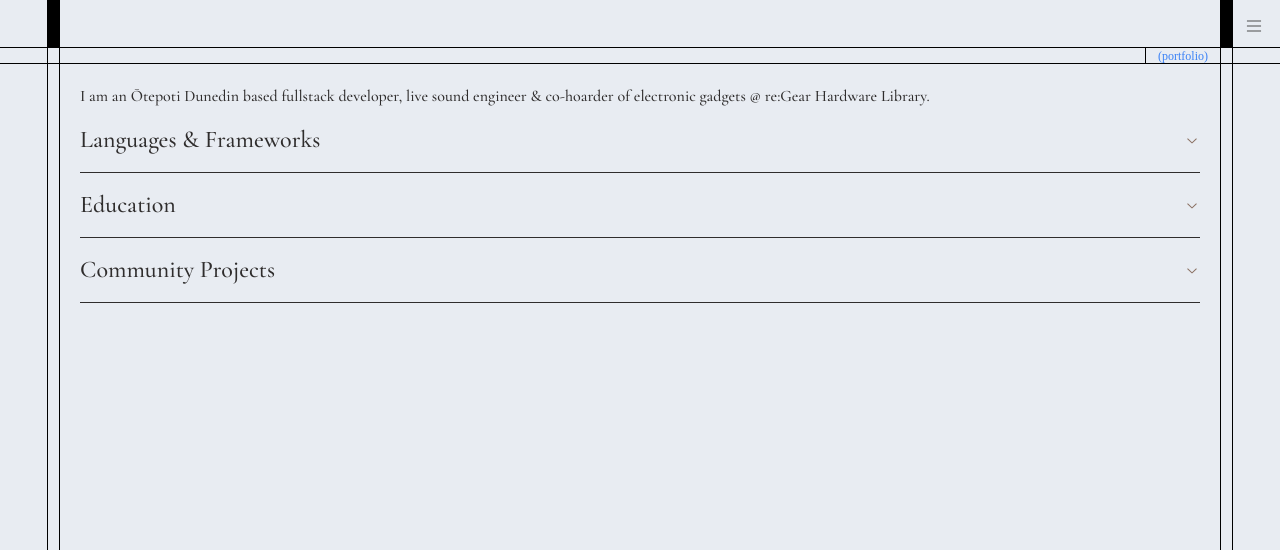
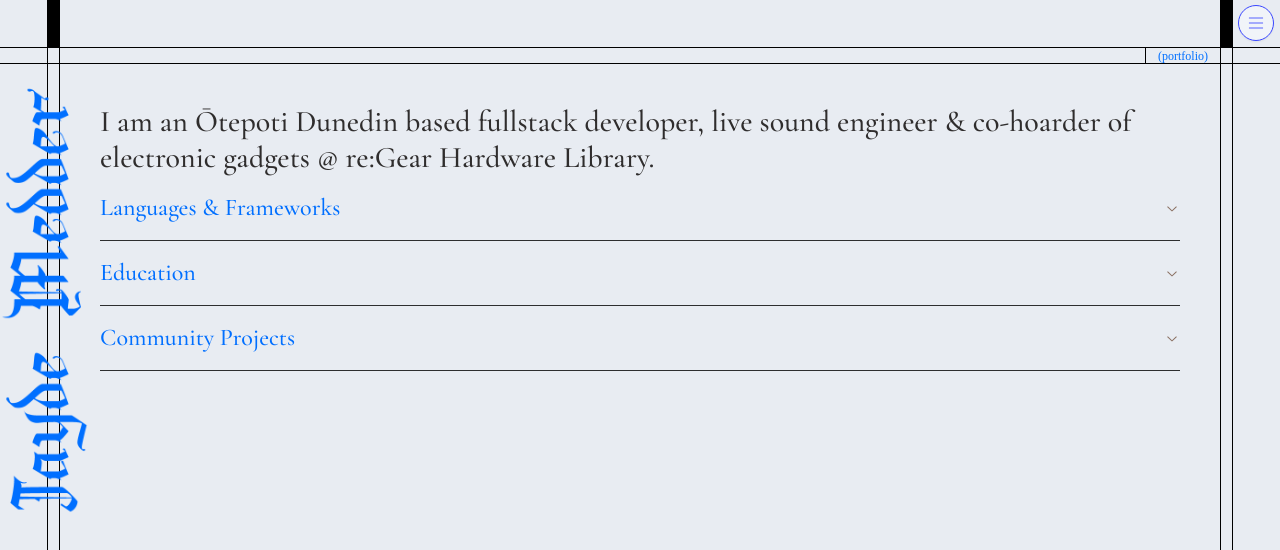
Before and after one commit to jayde-medder/portfolio, a React (Vite) app: page / in a window 1280 px wide. Shown: the top 550 px of the page. Built offline with nearby package versions, Linux system fonts and the light colour scheme; a web font is replaced by a local one.

Commit message:
add logo

```diff
--- a/index.html
+++ b/index.html
@@ -6,7 +6,7 @@
     <link rel="preconnect" href="https://fonts.googleapis.com">
     <link rel="preconnect" href="https://fonts.gstatic.com" crossorigin>
     <link href="https://fonts.googleapis.com/css2?family=Azeret+Mono:ital,wght@0,100..900;1,100..900&family=Cormorant+Garamond:ital,wght@0,300;0,400;0,500;0,600;0,700;1,300;1,400;1,500;1,600;1,700&display=swap" rel="stylesheet">
-    <meta name="viewport" content="width=device-width, initial-scale=1.0" />
+    <meta name="viewport" content="width=device-width, initial-scale=1.0, height=device-height" />
     <title>Jayde Medder - Portfolio</title>
   </head>
   <body>
--- a/src/client/App.tsx
+++ b/src/client/App.tsx
@@ -5,7 +5,7 @@ import { ThemeProvider } from './components/general/ThemeProvider'
 function App() {
   return (
     <ThemeProvider defaultTheme="light" storageKey="vite-ui-theme">
-      <main>
+      <main className="w-full">
         <BorderNav>
           <Outlet />
         </BorderNav>
--- a/src/client/components/BorderNav.tsx
+++ b/src/client/components/BorderNav.tsx
@@ -21,7 +21,7 @@ const BorderNav: React.FC<BorderNavProps> = ({ children }) => {
           <div className="flex-none w-3 border-r border-black" />
           <div className="flex-grow border-r border-black"></div>
           <div className="flex-shrink">
-            <p className="px-3 font-azeret text-xs text-center text-blue-500">
+            <p className="px-3 font-azeret text-xs text-center text-primary-foreground">
               (portfolio)
             </p>
           </div>
@@ -32,9 +32,16 @@ const BorderNav: React.FC<BorderNavProps> = ({ children }) => {
         </div>
       </div>
       <div id="horizontalDivs" className="flex">
+        <div className="fixed sm:w-[460px] sm:-ml-[185px] sm:mt-[200px] w-[350px] -ml-[140px] mt-[150px]">
+          <img
+            className="-rotate-90"
+            src="/portfolio.png"
+            alt="Jayde Medder Heading"
+          />
+        </div>
         <div className="flex-none h-screen sm:w-12 w-8 border-r border-black" />
         <div className="flex-none h-screen w-3 border-r border-black" />
-        <div className="flex-1 p-5">{children}</div>
+        <div className="flex-1 p-10">{children}</div>
         <div className="flex-none h-screen w-3 right-0 border-l border-black" />
         <div className="flex-none h-screen sm:w-12 w-8 right-0 border-l border-black" />
       </div>
--- a/src/client/components/Sidebar.tsx
+++ b/src/client/components/Sidebar.tsx
@@ -17,7 +17,11 @@ export function Sidebar() {
   return (
     <Sheet>
       <SheetTrigger asChild>
-        <Button size="icon" variant="ghost" className="fixed top-2 right-2">
+        <Button
+          size="icon"
+          variant="secondary"
+          className="fixed top-[5px] right-[6px]"
+        >
           <Menu size={20} />
         </Button>
       </SheetTrigger>
--- a/src/client/components/SidebarButton.tsx
+++ b/src/client/components/SidebarButton.tsx
@@ -15,7 +15,7 @@ export function SidebarButton({
 }: SidebarButtonProps) {
   return (
     <Button
-      variant="ghost"
+      variant="default"
       className={cn('gap-6 justify-start', className)}
       {...props}
     >
--- a/src/client/components/general/AccordionDemo.tsx
+++ b/src/client/components/general/AboutMeAccordion.tsx
@@ -5,7 +5,7 @@ import {
   AccordionTrigger,
 } from '../ui/accordion'
 
-export function AccordionDemo() {
+export function AboutMeAccordion() {
   return (
     <Accordion type="single" collapsible className="w-full">
       <AccordionItem value="item-1">
--- a/src/client/components/ui/accordion.tsx
+++ b/src/client/components/ui/accordion.tsx
@@ -26,7 +26,7 @@ const AccordionTrigger = React.forwardRef<
     <AccordionPrimitive.Trigger
       ref={ref}
       className={cn(
-        'flex flex-1 text-left items-center justify-between py-4 text-2xl font-medium transition-all hover:underline decoration-from-font [&[data-state=open]>svg]:rotate-180',
+        'flex flex-1 text-left items-center justify-between py-4 text-2xl font-medium text-primary-foreground transition-all hover:underline decoration-from-font [&[data-state=open]>svg]:rotate-180',
         className
       )}
       {...props}
--- a/src/client/components/ui/button.tsx
+++ b/src/client/components/ui/button.tsx
@@ -16,7 +16,7 @@ const buttonVariants = cva(
         outline:
           'border border-border bg-background shadow-sm hover:bg-accent hover:text-accent-foreground',
         secondary:
-          'bg-secondary text-secondary-foreground shadow-sm hover:bg-secondary/80',
+          'bg-secondary border border-secondary-foreground text-secondary-foreground shadow-sm hover:bg-secondary/40',
         ghost: 'hover:bg-accent hover:text-accent-foreground',
         custom:
           'border border-background hover:border-border hover:bg-secondary/80',
--- a/src/client/index.css
+++ b/src/client/index.css
@@ -15,22 +15,22 @@
     --popover: 0 0% 100%;
     --popover-foreground: 20 3% 18%;
 
-    --primary: 20 47.4% 11.2%;
-    --primary-foreground: 210 40% 98%;
+    --primary: 216 47.4% 11.2%;
+    --primary-foreground: 214,100%,50%;
 
-    --secondary: 20 40% 96.1%;
+    --secondary: 216 40% 96.1%;
     --secondary-foreground: 236 100% 61%;
 
-    --muted: 20 40% 96.1%;
+    --muted: 216 40% 96.1%;
     --muted-foreground: 20 16.3% 46.9%;
 
-    --accent: 20 40% 96.1%;
+    --accent: 216 40% 96.1%;
     --accent-foreground: 20 47.4% 11.2%;
 
     --destructive: 0 84.2% 60.2%;
     --destructive-foreground: 20 40% 98%;
 
-    --border: 20 3% 18%;
+    --border: 216 3% 18%;
     --input: 214.3 31.8% 91.4%;
     --ring: 20 3% 18%;
 
--- a/src/client/pages/Home.tsx
+++ b/src/client/pages/Home.tsx
@@ -1,14 +1,14 @@
-import { AccordionDemo } from '../components/general/AccordionDemo'
+import { AboutMeAccordion } from '../components/general/AboutMeAccordion'
 
 function Home() {
   return (
     <section className="">
       <div className="flex flex-col justify-center">
-        <p className="font-medium">
+        <p className="font-medium text-3xl">
           I am an Ōtepoti Dunedin based fullstack developer, live sound engineer
           & co-hoarder of electronic gadgets @ re:Gear Hardware Library.
         </p>
-        <AccordionDemo />
+        <AboutMeAccordion />
       </div>
     </section>
   )
```
Also changed, not shown: public/portfolio.png (added).
